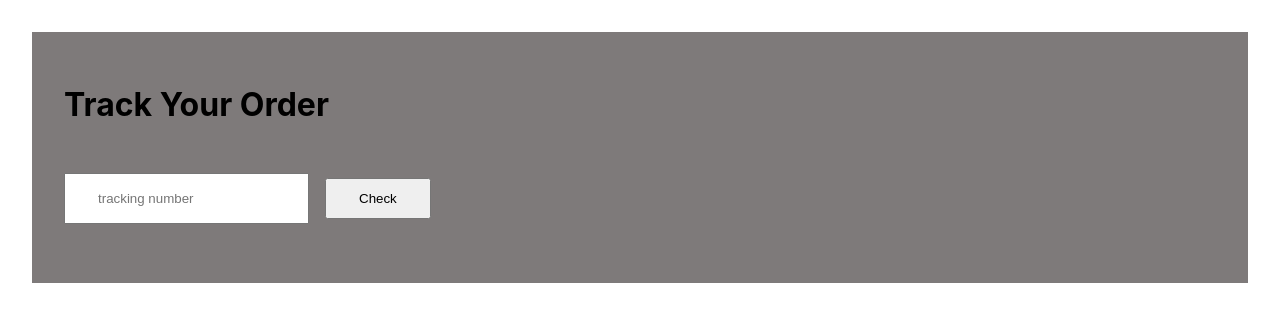
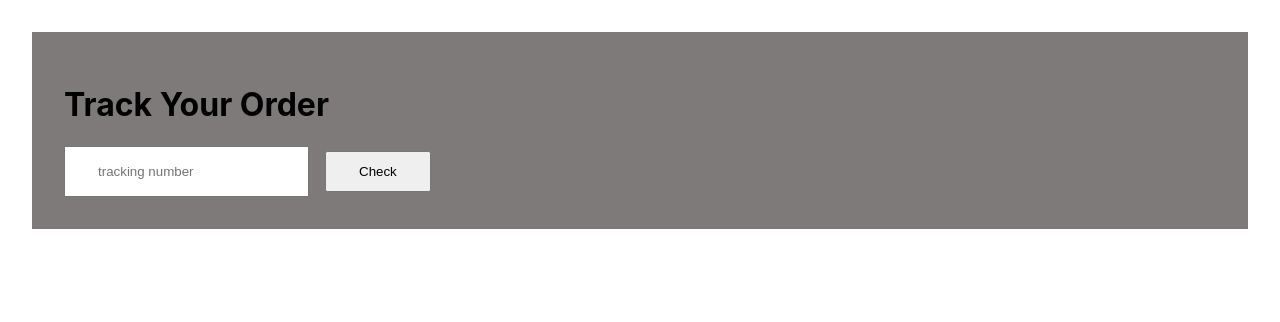
Before and after one commit to Niscolinx/order-tracking, a React (Create React App) app: page / in a window 1280 px wide. Shown: the top 322 px of the page. Built offline with nearby package versions, Linux system fonts and the light colour scheme.

Commit message:
updated tbe submit btn style

```diff
--- a/src/sass/components/home.scss
+++ b/src/sass/components/home.scss
@@ -10,7 +10,7 @@
 .submit-btn{
     cursor: pointer;
     padding: .7rem 2rem;
-    margin: 2rem 1rem;
+    margin: 2px 1rem;
 
 }
 
```
